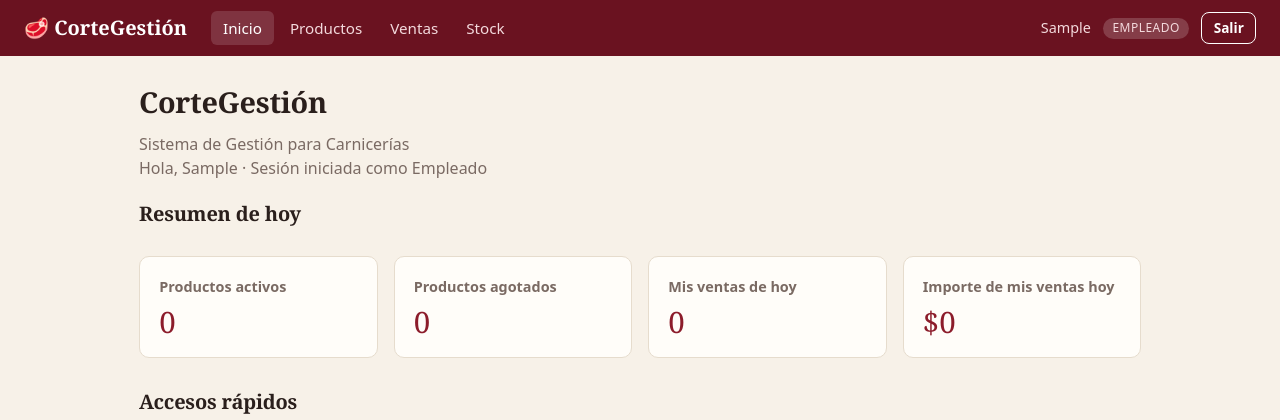
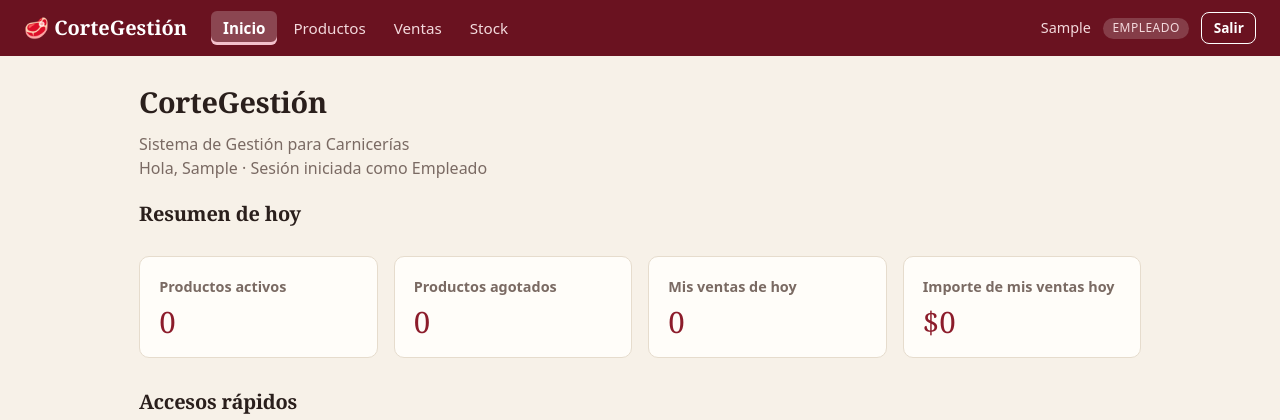
Before and after one commit to LFP2002/corte-gestion, a Django app: page / in a window 1280 px wide. Shown: the top 420 px of the page. Run offline with Django 5.2, Linux system fonts and the light colour scheme; the visitor is signed in with stand-in values (Sample User, id 1); data that the repository does not hold is empty.

Commit message:
style: destacar pestaña activa con fondo y subrayado persistente

```diff
--- a/static/css/style.css
+++ b/static/css/style.css
@@ -30,7 +30,17 @@ a { color: var(--brand); }
 .topbar .logo { font-family: Georgia, serif; font-size: 1.25rem; color: #fff; text-decoration: none; font-weight: bold; }
 .topbar nav { display: flex; gap: .25rem; flex-wrap: wrap; flex: 1; }
 .topbar nav a { color: #f3d9dc; text-decoration: none; padding: .35rem .75rem; border-radius: 6px; font-size: .95rem; }
-.topbar nav a:hover, .topbar nav a.activo { background: rgba(255,255,255,.14); color: #fff; }
+.topbar nav a:hover { background: rgba(255,255,255,.14); color: #fff; }
+.topbar nav a.activo {
+  background: rgba(255,255,255,.22);
+  color: #fff;
+  font-weight: 700;
+  box-shadow: inset 0 -3px 0 #f3c1cc;
+}
+.topbar nav a:focus-visible {
+  outline: 2px solid #fff;
+  outline-offset: 2px;
+}
 .topbar .sesion { font-size: .9rem; color: #f3d9dc; display: flex; gap: .75rem; align-items: center; }
 .topbar .sesion a { color: #fff; }
 .rol { background: rgba(255,255,255,.18); border-radius: 99px; padding: .1rem .6rem; font-size: .75rem; text-transform: uppercase; letter-spacing: .04em; }
```
